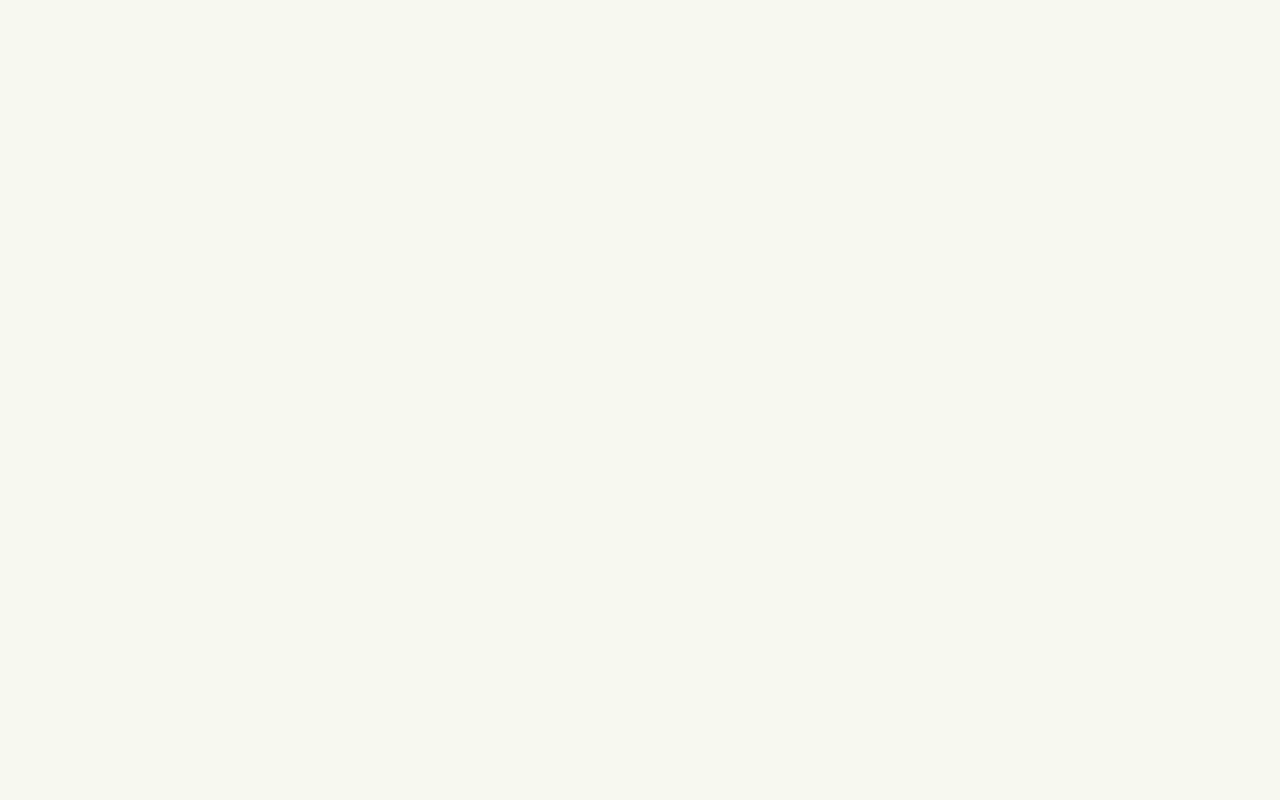
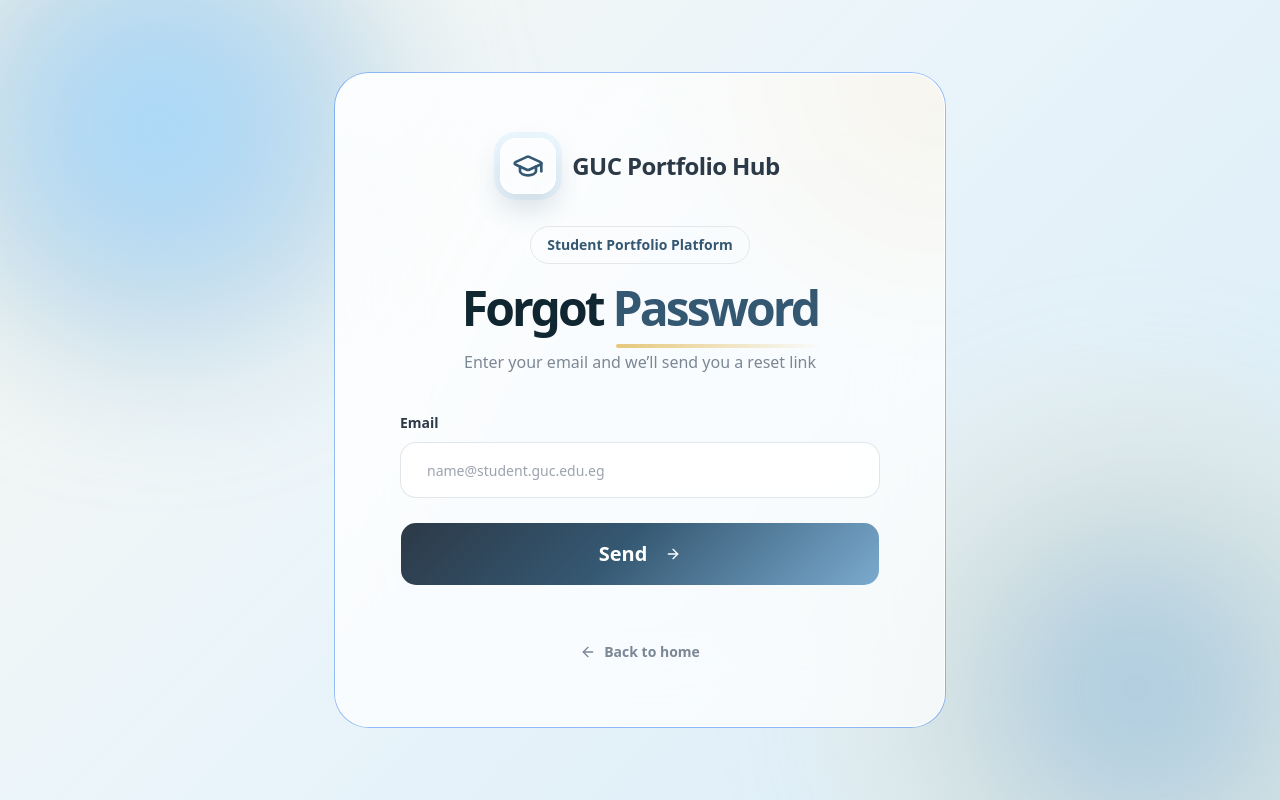
Before and after one commit to xxjessiexx/GUC-Portfolio-Hub, a React (Vite) app in the folder MS2/: page /forgot-password in a window 1280 px wide. Before the commit this address had no page. Built offline with nearby package versions, Linux system fonts and the light colour scheme.

Commit message:
forgot-password

```diff
--- a/MS2/src/App.jsx
+++ b/MS2/src/App.jsx
@@ -5,6 +5,7 @@ import Landing from "./pages/Landing";
 import Login from "./pages/Login";
 import Register from "./pages/Register";
 import StudentDashboard from "./pages/StudentDashboard";
+import ForgotPassword from "./pages/forgot-password";
 import EditProfile from "./pages/EditProfile";
 import FloatingCTA from "./components/ui/FloatingCTA";
 
@@ -55,6 +56,7 @@ export default function App() {
           <Route path="/student-dashboard" element={<StudentDashboard />} />
 
           <Route path="/edit-profile" element={<EditProfile />} />
+          <Route path="/forgot-password" element={<ForgotPassword />} />
         </Routes>
       </UserProfileProvider>
     </BrowserRouter>
--- a/MS2/src/pages/forgot-password.jsx
+++ b/MS2/src/pages/forgot-password.jsx
@@ -1,3 +1,57 @@
+import { useState } from "react";
+import AuthLayout from "../components/auth/AuthLayout";
+import AuthHeader from "../components/auth/AuthHeader";
+import AuthInput from "../components/auth/AuthInput";
+import AuthSubmitButton from "../components/auth/AuthSubmitButton";
+import AuthInputWrap from "@/components/auth/AuthInputWrap";
+import AuthBottomLink from "../components/auth/AuthBottomLink";
+import { useNavigate } from "react-router-dom";
+
 export default function ForgotPassword() {
-  return null;
+
+  const [email, setEmail] = useState(
+    sessionStorage.getItem("resetEmail") || ""
+  );
+
+  const navigate = useNavigate();
+
+const handleSubmit = (e) => {
+  e.preventDefault();
+
+  sessionStorage.setItem("resetEmail", email);
+
+  navigate("/login"); // 🔥 redirect here
+};
+
+  return (
+
+    <AuthLayout>
+
+      <AuthHeader
+  badge="Student Portfolio Platform"
+  title="Forgot"
+  highlightedWord="Password"
+  description="Enter your email and we’ll send you a reset link"
+  showBrand={true}
+/>
+
+      <AuthInput
+        label="Email"
+        type="email"
+        value={email}
+        placeholder="name@student.guc.edu.eg"
+        onChange={(e) => setEmail(e.target.value)}
+      />
+
+      <div className="mt-6">
+      <AuthSubmitButton text="Send Reset Link" onClick={handleSubmit} className="mt-6 space-y-4" >
+        Send
+        </AuthSubmitButton>
+      </div>
+      <AuthBottomLink >
+
+    </AuthBottomLink>
+    </AuthLayout>
+
+  );
 }
```
Also changed, not shown: 1 other file (tests, documents, lock files or other folders).
